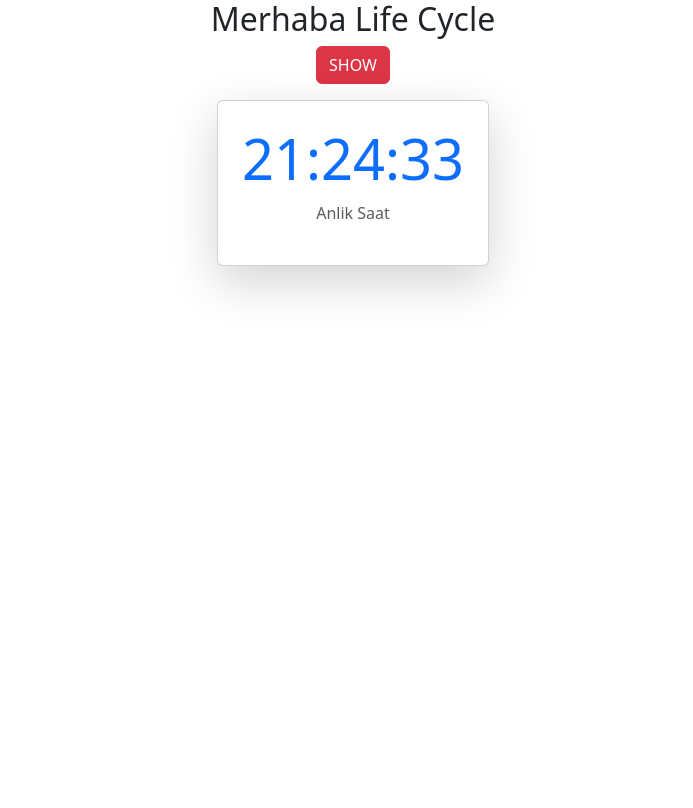
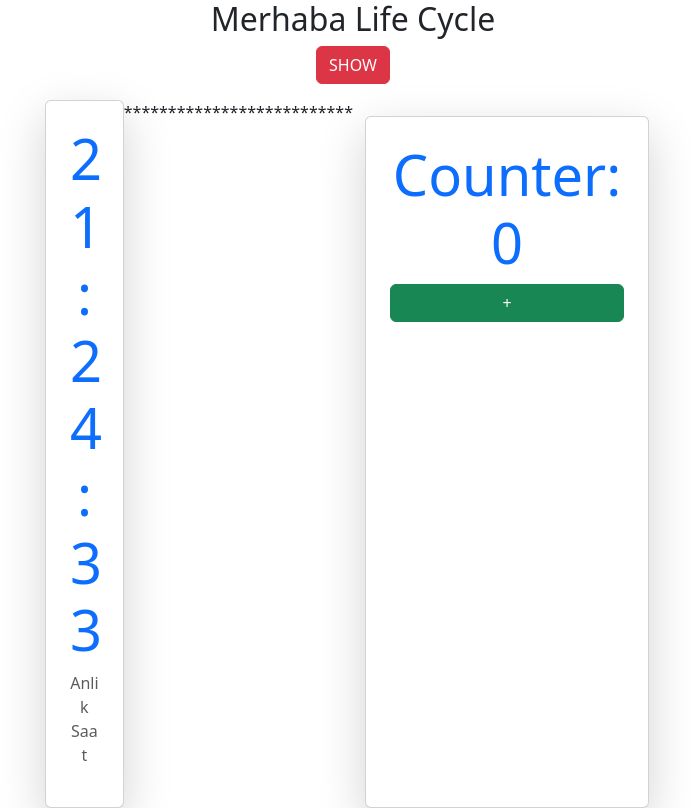
Before and after one commit to KazimAkyol/myCodes_React, a React (Create React App) app in the folder react/RC-10-LifeCycle/: page / in a window 1280 px wide. Shown: the whole page, without its empty margins (287-980 px from the left). Built offline with nearby package versions, Linux system fonts and the light colour scheme.

Commit message:
127.commit

```diff
--- a/react/RC-10-LifeCycle/src/components/Clock.jsx
+++ b/react/RC-10-LifeCycle/src/components/Clock.jsx
@@ -8,15 +8,22 @@ import moment from "moment";
 
 const Clock = () => {
   const [zaman, setZaman] = useState(moment);
+  const [count, setCount] = useState(0);
 
   //! Component Did Mount işlemi
   // Yeni Hook useEffect hook'u
 
   useEffect(() => {
-    setInterval(() => {
+    const timer = setInterval(() => {
       console.log("artis var");
       setZaman(moment());
     }, 1000);
+
+    //! ComponentWillUnmount
+    //Componenti öldürdük
+    return () => {
+      setInterval(timer);
+    };
   }, []);
   // Köşeli parantez kullanımı bir defa render ediyor demektir.
 
@@ -28,6 +35,20 @@ const Clock = () => {
         </h1>
         <p className="text-center text-muted">Anlik Saat</p>
       </div>
+      <p>**************************</p>
+      <div className="container d-flex justify-content-center mt-3 w-50">
+        <div className="card shadow-lg p-4 rounded">
+          <h1 className="display-4 text-center text-primary">
+            Counter:{count}
+          </h1>
+          <button
+            className="btn btn-success"
+            onClick={() => setCount(count + 1)}
+          >
+            +
+          </button>
+        </div>
+      </div>
     </div>
   );
 };
```
